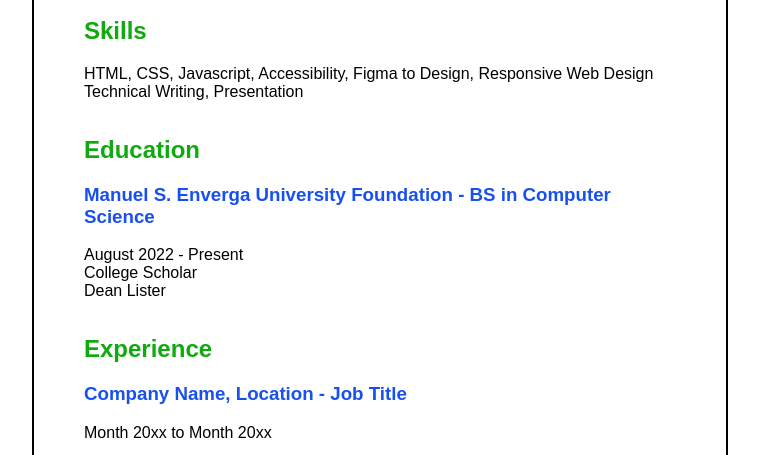
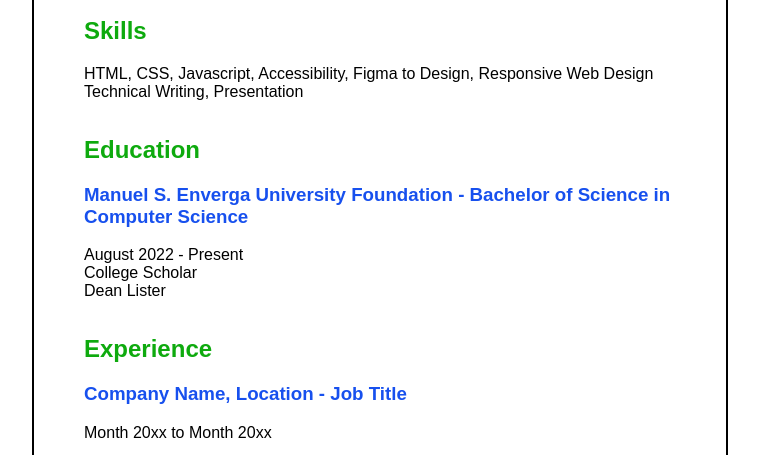
Before and after one commit to apol-pen/Single-Page-CV, a plain HTML site: page index.html in a window 1280 px wide. Shown: the part 293-748 px from the top of the page, without its empty margins (16-775 px from the left). Drawn offline with Linux system fonts and the light colour scheme.

Commit message:
Initialize CV

```diff
--- a/index.html
+++ b/index.html
@@ -67,7 +67,7 @@
 
         <section>
             <h2 class="titles">Education</h2>
-            <h3 class="subtitles">Manuel S. Enverga University Foundation - BS in Computer Science </h3>
+            <h3 class="subtitles">Manuel S. Enverga University Foundation - Bachelor of Science in Computer Science </h3>
             <p> August 2022 - Present <br>
             College Scholar <br>
             Dean Lister</p>
```
